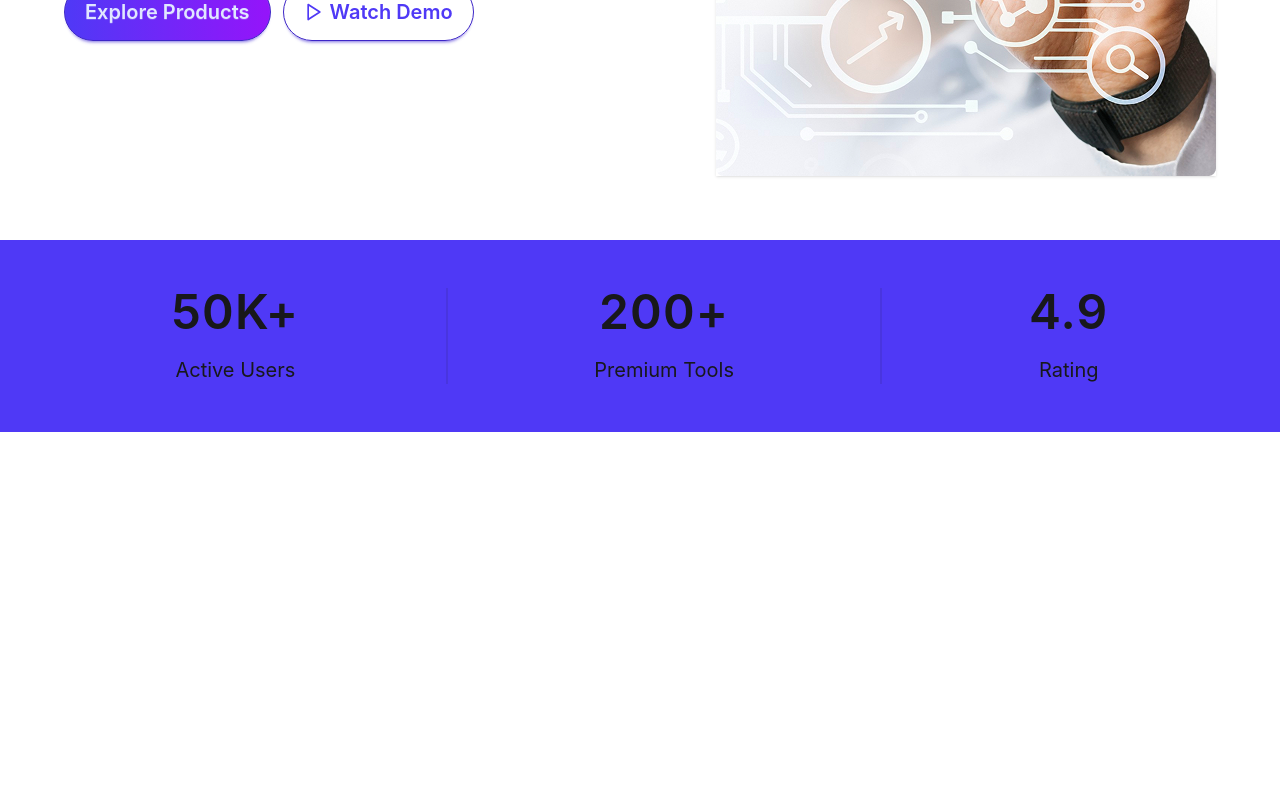
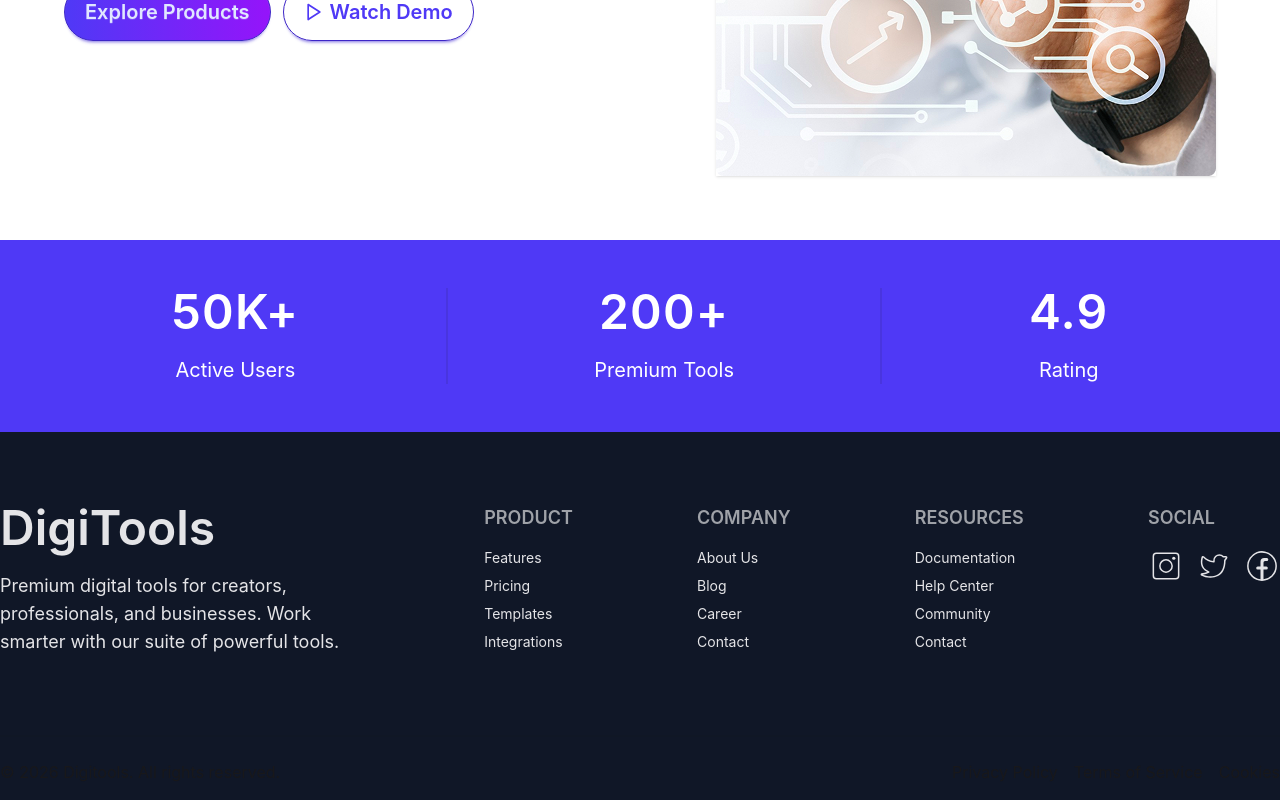
Before and after one commit to mdborhan-dev/digitools-platform, a React (Vite) app: page / in a window 1280 px wide. Shown: the part 550-1350 px from the top of the page. Before the commit the page ends 982 px from the top, so only its background shows below. Built offline with nearby package versions, Linux system fonts and the light colour scheme.

Commit message:
footer section finished

```diff
--- a/src/App.jsx
+++ b/src/App.jsx
@@ -2,6 +2,7 @@ import { ToastContainer } from "react-toastify";
 import Banner from "./components/Banner/Banner";
 import NavBar from "./components/Nav/NavBar";
 import Stats from "./components/Stats/Stats";
+import Footer from "./components/Footer/Footer";
 
 function App() {
   return (
@@ -10,6 +11,7 @@ function App() {
       <ToastContainer />
       <Banner />
       <Stats />
+      <Footer />
     </>
   );
 }
--- /dev/null
+++ b/src/components/Footer/Footer.jsx
@@ -0,0 +1,59 @@
+import { CiFacebook, CiInstagram, CiTwitter } from "react-icons/ci";
+
+const Footer = () => {
+  return (
+    <div className="bg-[#101727]">
+      <div className="container mx-auto">
+        <div className="footer sm:footer-horizontal text-neutral-content py-14 pt-18 max-sm:px-5 mx-auto justify-between">
+          <nav>
+            <div className="flex items-center">
+              <h1 className="font-semibold text-5xl mb-3">DigiTools</h1>
+            </div>
+            <p className="text-lg w-90">
+              Premium digital tools for creators, professionals, and businesses.
+              Work smarter with our suite of powerful tools.
+            </p>
+          </nav>
+          <nav>
+            <h6 className="footer-title text-lg text-white">Product</h6>
+            <a className="link link-hover">Features</a>
+            <a className="link link-hover">Pricing</a>
+            <a className="link link-hover">Templates</a>
+            <a className="link link-hover">Integrations</a>
+          </nav>
+          <nav>
+            <h6 className="footer-title text-lg text-white">Company</h6>
+            <a className="link link-hover">About Us</a>
+            <a className="link link-hover">Blog</a>
+            <a className="link link-hover">Career</a>
+            <a className="link link-hover">Contact</a>
+          </nav>
+          <nav>
+            <h6 className="footer-title text-lg text-white">Resources</h6>
+            <a className="link link-hover">Documentation</a>
+            <a className="link link-hover">Help Center</a>
+            <a className="link link-hover">Community</a>
+            <a className="link link-hover">Contact</a>
+          </nav>
+          <nav>
+            <h6 className="footer-title text-lg text-white">Social</h6>
+            <a className="link link-hover text-4xl rounded-full flex gap-3">
+              <CiInstagram /> <CiTwitter /> <CiFacebook />
+            </a>
+          </nav>
+        </div>
+        <div className="divider"></div>
+        <div className="flex justify-between items-center pb-4 max-sm:flex-col">
+          <p>&copy; 2026 Digitools. All rights reserved.</p>
+          <div className="flex gap-4 justify-between">
+            <a className="link link-hover">Privacy Policy</a>
+            <a className="link link-hover">Terms of Service</a>
+            <a className="link link-hover">Cookies</a>
+          </div>
+        </div>
+      </div>
+    </div>
+  );
+};
+
+export default Footer;
--- a/src/components/Stats/Stats.jsx
+++ b/src/components/Stats/Stats.jsx
@@ -2,7 +2,7 @@ const Stats = () => {
   return (
     <div className="bg-[#4f39f6] p-12">
       <div className="container mx-auto">
-        <div className="flex justify-evenly">
+        <div className="flex justify-evenly text-white">
           <div className="flex flex-col gap-3 lg:gap-5 text-center items-center justify-center">
             <h1 className="text-2xl lg:text-5xl font-semibold tracking-wide">
               50K+
```
